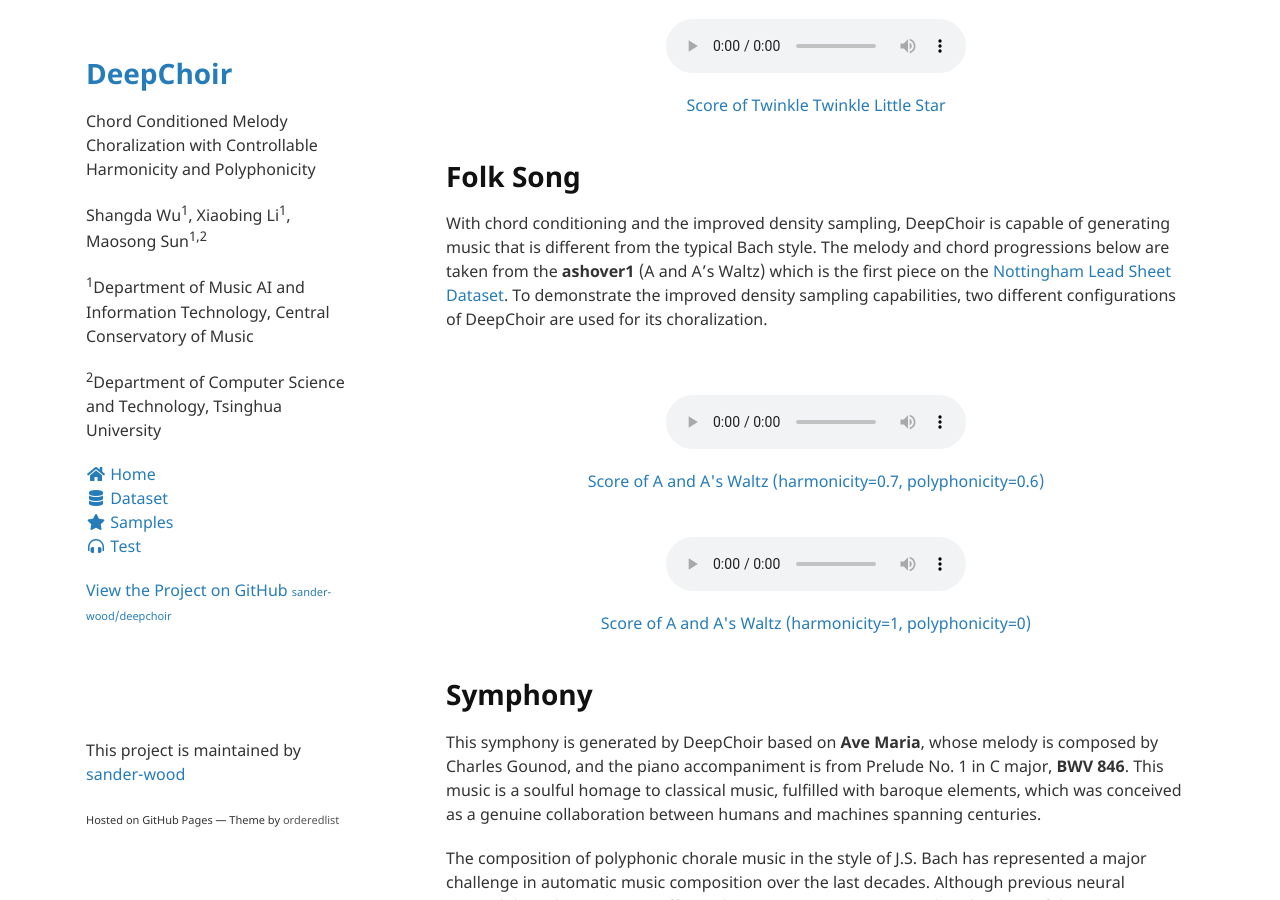
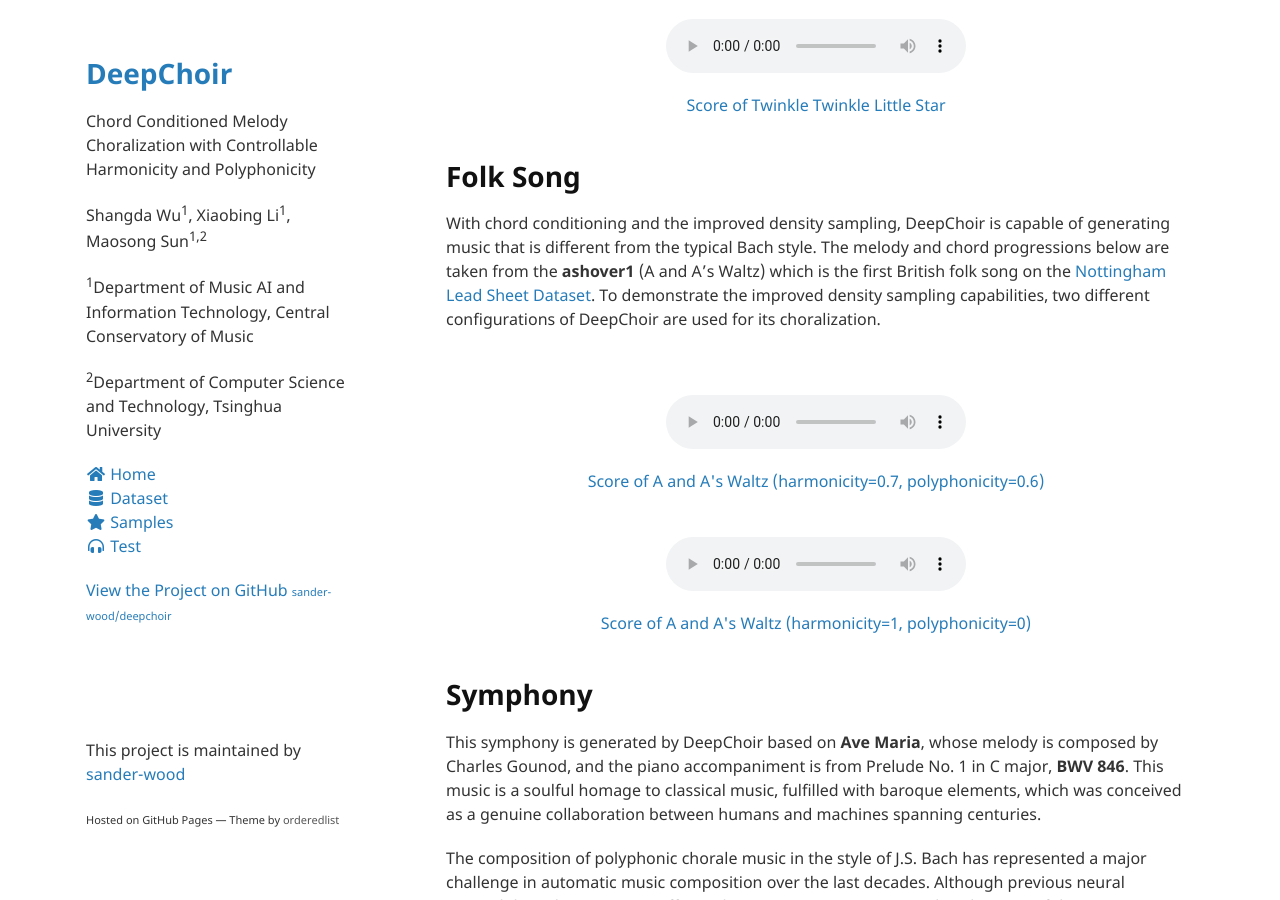
Before and after one commit to sander-wood/deepchoir, a Jekyll site: the page built from samples.md, in a window 1280 px wide and 900 px high, scrolled down 579 px. Built offline with Jekyll 4.4.1, drawn with Linux system fonts in a browser that asks for light colours; nearby versions of some CDN libraries.

Commit message:
Update samples.md

```diff
--- a/samples.md
+++ b/samples.md
@@ -21,7 +21,7 @@
 <br>
 
 # Folk Song
-With chord conditioning and the improved density sampling, DeepChoir is capable of generating music that is different from the typical Bach style. The melody and chord progressions below are taken from the **ashover1** (A and A's Waltz) which is the first piece on the [Nottingham Lead Sheet Dataset](https://github.com/sander-wood/autoharmonizer). To demonstrate the improved density sampling capabilities, two different configurations of DeepChoir are used for its choralization.
+With chord conditioning and the improved density sampling, DeepChoir is capable of generating music that is different from the typical Bach style. The melody and chord progressions below are taken from the **ashover1** (A and A's Waltz) which is the first British folk song on the [Nottingham Lead Sheet Dataset](https://github.com/sander-wood/autoharmonizer). To demonstrate the improved density sampling capabilities, two different configurations of DeepChoir are used for its choralization.
 
 <br>
 <audio id="audio_3" src="samples/folk_song/ashover1-h0.7-p0.6.mp3" type="audio/mpeg" controls controlsList="nodownload">Your browser does not support the audio element.</audio>
```
